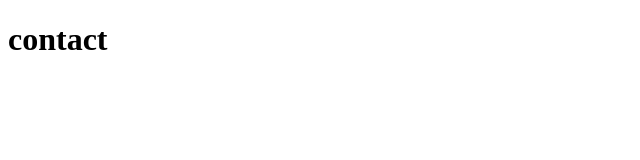
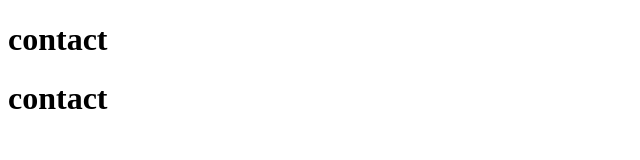
Before and after one commit to Al-Mehrabi/testbranch, a plain HTML site: page src/assets/pages/contact.html in a window 1280 px wide. Shown: the whole page, without its empty margins (0-640 px from the left). Drawn offline with Linux system fonts and the light colour scheme.

Commit message:
Updated all files in the repository

```diff
--- a/src/assets/pages/contact.html
+++ b/src/assets/pages/contact.html
@@ -7,5 +7,6 @@
 </head>
 <body>
     <h1> contact</h1>
+    <h1> contact</h1>
 </body>
 </html>
```
